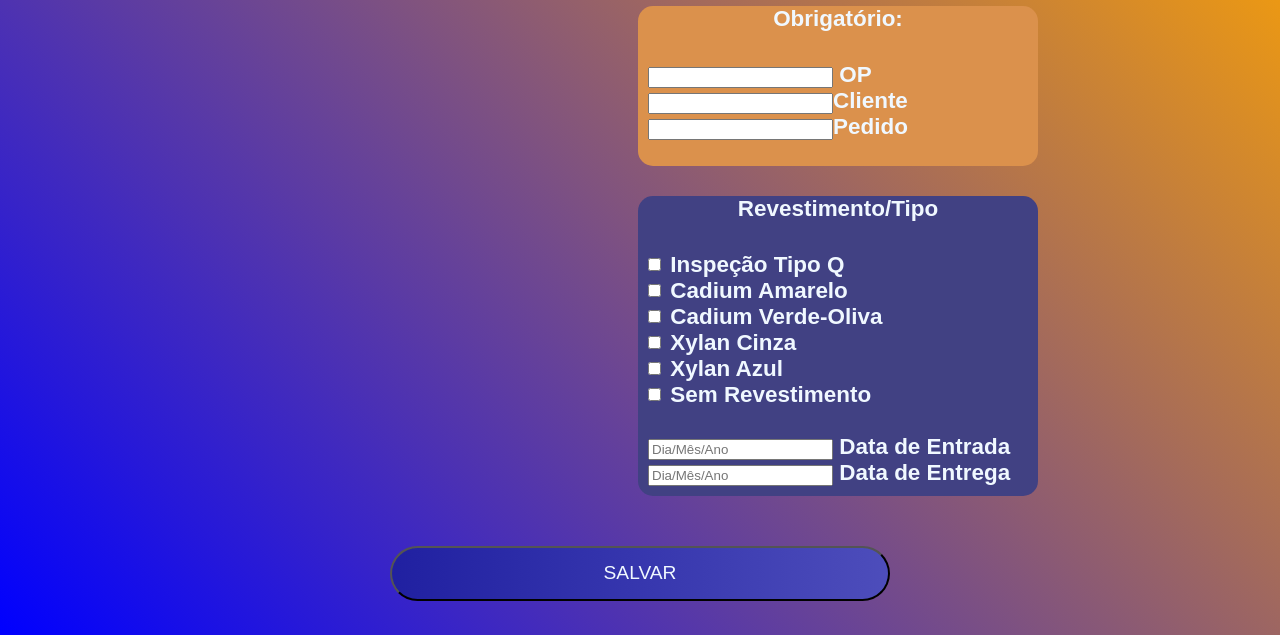
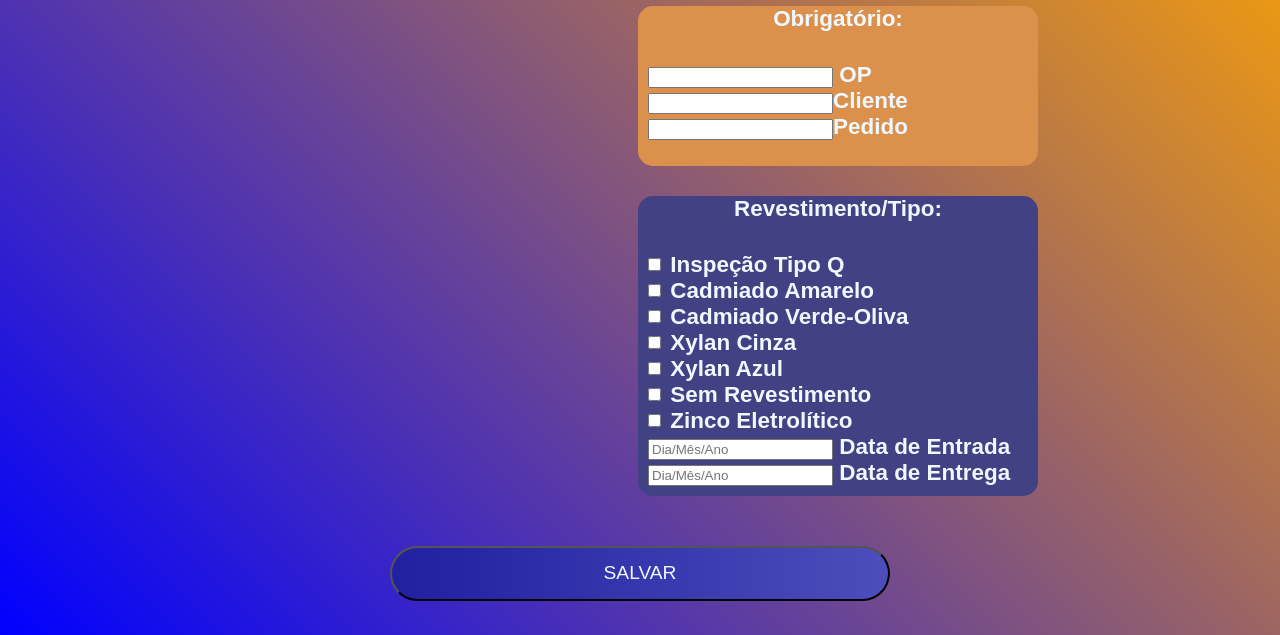
Before and after one commit to Serg1o-Rafael/Qualidade, a PHP site: page /cad_material.php in a window 1280 px wide. Shown: the part 165-800 px from the top of the page. Run offline with PHP 8.4, Linux system fonts and the light colour scheme; a stand-in replaces the project's code that opens the database connection.

Commit message:
atualização

```diff
--- a/inspF/cad_material.php
+++ b/inspF/cad_material.php
@@ -28,13 +28,15 @@
         </div>
 
         <div class="campos2">
-        <h4>Revestimento/Tipo</h4>
+        <h4>Revestimento/Tipo:</h4>
    <input    type="checkbox" id="iopcao1" name="revestimento" value="Inspeção tipo Q"> Inspeção Tipo Q    <br>
-   <input    type="checkbox" id="iopcao2" name="revestimento" value="Cadium Amarelo"> Cadium Amarelo     <br>
-   <input    type="checkbox" id="iopcao3" name="revestimento" value="Cadium Verde-Oliva"> Cadium Verde-Oliva <br>
+   <input    type="checkbox" id="iopcao2" name="revestimento" value="Cadium Amarelo"> Cadmiado Amarelo     <br>
+   <input    type="checkbox" id="iopcao3" name="revestimento" value="Cadium Verde-Oliva"> Cadmiado Verde-Oliva <br>
    <input    type="checkbox" id="iopcao3" name="revestimento" value="Xylan Cinza"> Xylan Cinza  <br>
    <input    type="checkbox" id="iopcao3" name="revestimento" value="Xylan Azul"> Xylan Azul         <br>
-   <input    type="checkbox" id="iopcao3" name="revestimento" value="Sem Revestimento"> Sem Revestimento <br> <br>
+   <input    type="checkbox" id="iopcao3" name="revestimento" value="Sem Revestimento"> Sem Revestimento <br>
+   <input    type="checkbox" id="iopcao3" name="revestimento" value="Zinco Eletrolítico"> Zinco Eletrolítico <br>
+
    <input    type="text"     id="data"    name="data_entrada" maxlength="10" onkeyup="mascaraData(this)" placeholder="Dia/Mês/Ano" required> Data de Entrada   <br>
    <input    type="text"     id="data"    name="data_entrega" maxlength="10" onkeyup="mascaraData(this)" placeholder="Dia/Mês/Ano" required> Data de Entrega  <br>
         </div>
```
